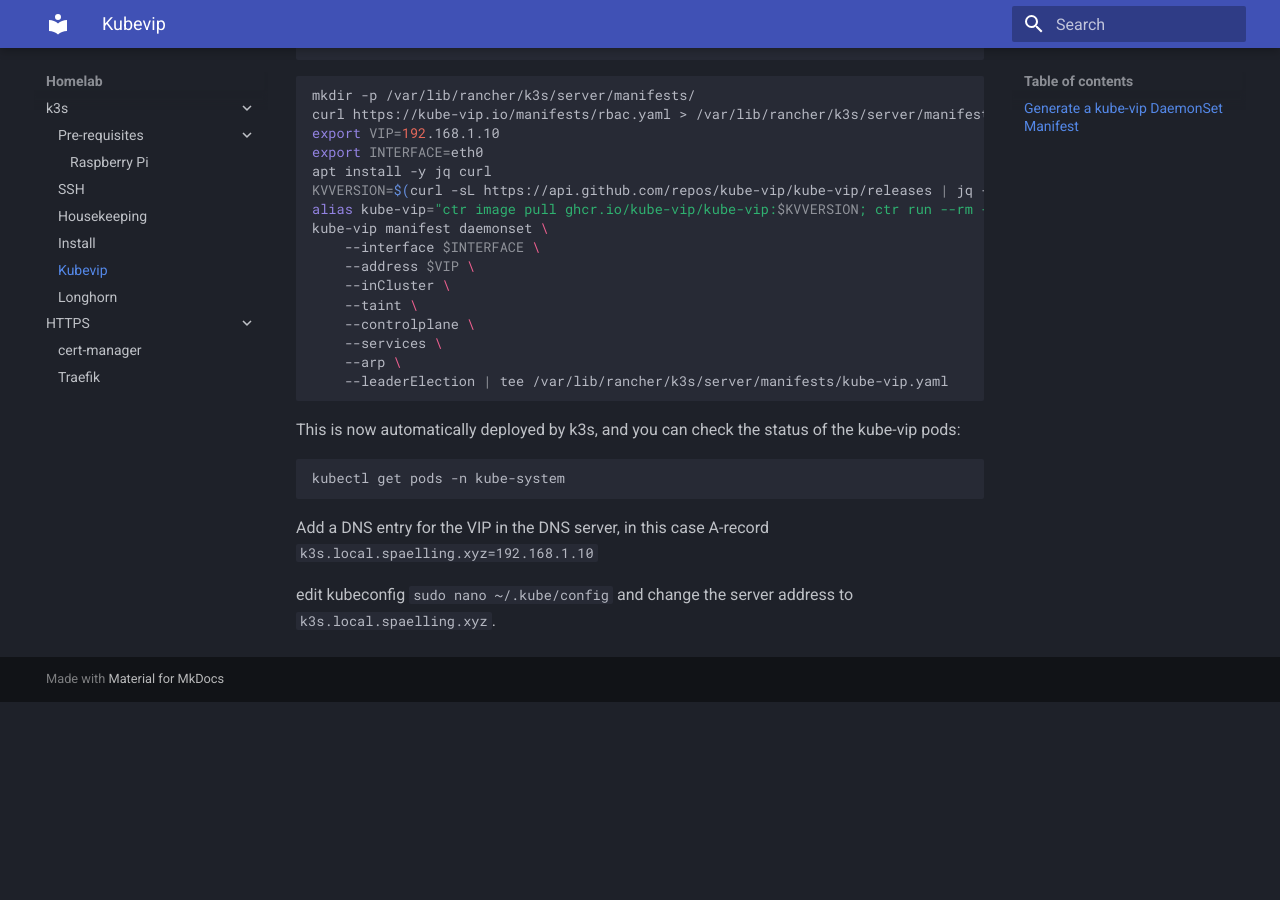
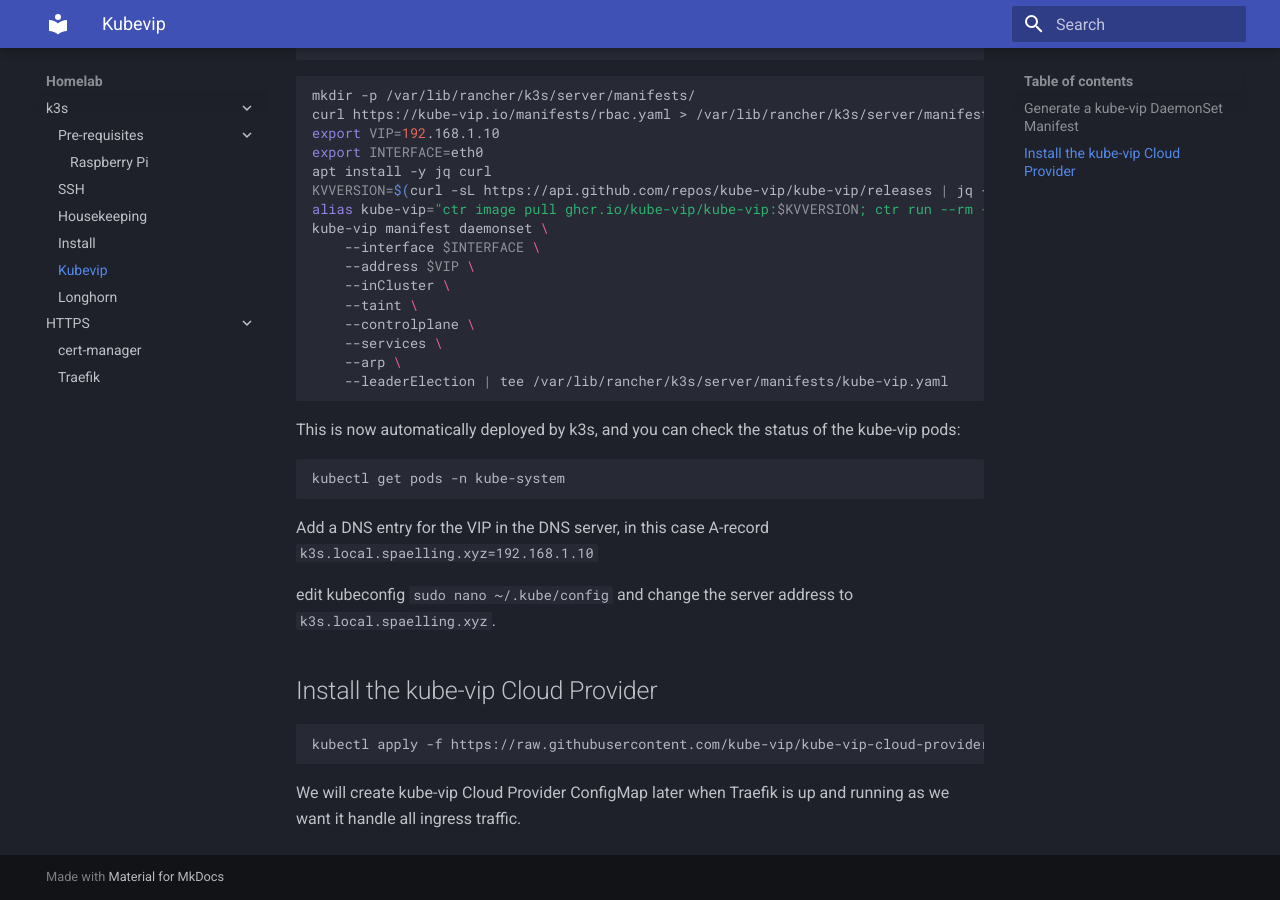
Before and after one commit to spaelling/homelab-pages, an MkDocs documentation site: the page built from docs/k3s/kubevip.md, in a window 1280 px wide and 900 px high, scrolled down 865 px. Built offline with MkDocs 1.6.1 and Material for MkDocs 9.7.7, drawn with Linux system fonts in a browser that asks for light colours; before the commit the page ends 1567 px from its top, so only the background shows below that.

Commit message:
docs: add kube-vip Cloud Provider installation instructions

````diff
--- a/docs/k3s/kubevip.md
+++ b/docs/k3s/kubevip.md
@@ -68,3 +68,11 @@
 Add a DNS entry for the VIP in the DNS server, in this case A-record `k3s.local.spaelling.xyz=192.168.1.10`
 
 edit kubeconfig `sudo nano ~/.kube/config` and change the server address to `k3s.local.spaelling.xyz`.
+
+## Install the kube-vip Cloud Provider
+
+```bash
+kubectl apply -f https://raw.githubusercontent.com/kube-vip/kube-vip-cloud-provider/main/manifest/kube-vip-cloud-controller.yaml
+```
+
+We will create kube-vip Cloud Provider ConfigMap later when Traefik is up and running as we want it handle all ingress traffic.
````
